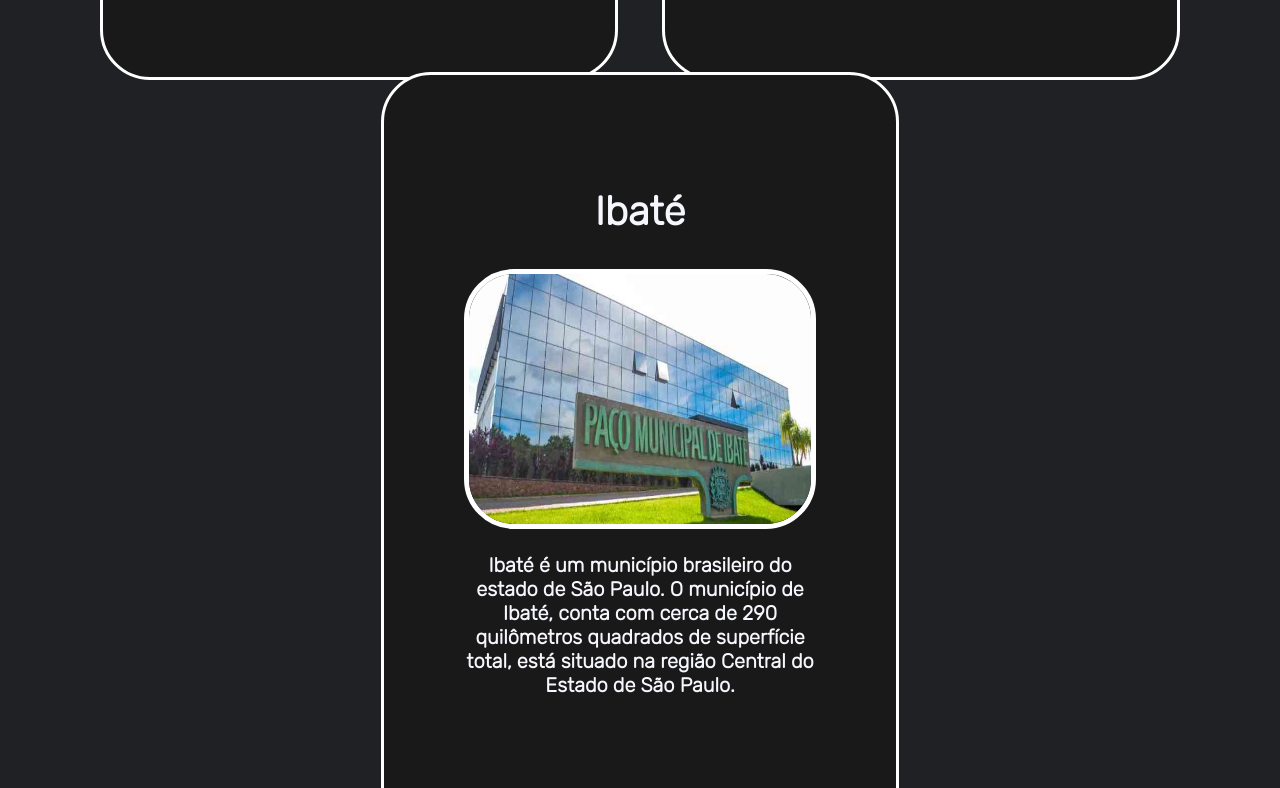
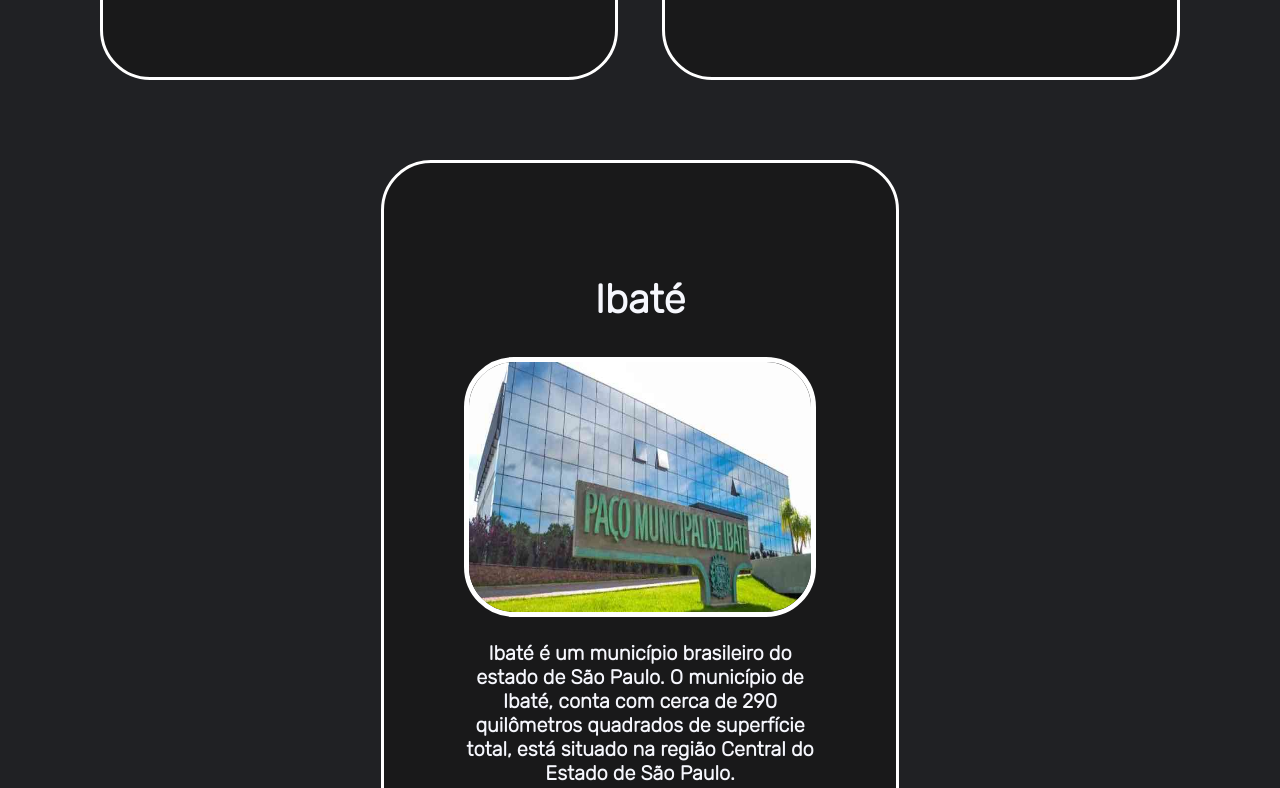
Before and after one commit to IgorFilipiCardoso/Atracoes, a plain HTML site: page index.html in a window 1280 px wide. Shown: the part 1358-2146 px from the top of the page. Drawn offline with Linux system fonts and the light colour scheme.

Commit message:
Pequenas mudanças em ibaté

```diff
--- a/style.css
+++ b/style.css
@@ -75,16 +75,19 @@ article ul li{
 }
 
 #ibate{
-    margin: 20px;
+    margin-left: 20px;
+    margin-right: 20px;
+    margin-bottom: 20px;
+    margin-top: 110px;
     position: relative;
-    top: -72px;
+    top: -74px;
     padding: 80px;
     border-radius: 50px;
     display: inline-block;
     border: 3px solid white;
     width: min-content;
     height: min-content;
-    padding-bottom: 152px;
+    padding-bottom: 154px;
     background-color: #19191a;
 }
 
```
